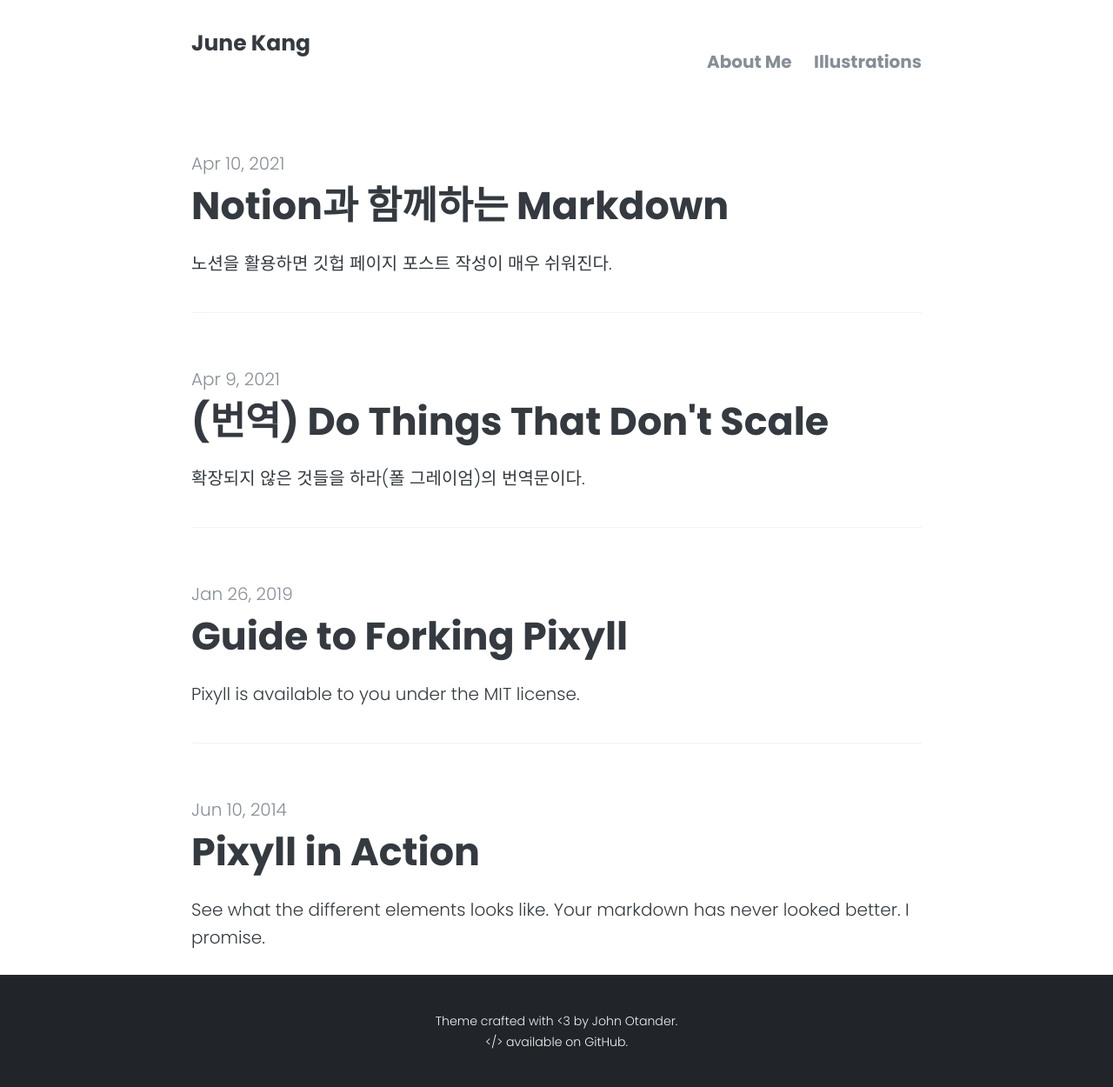
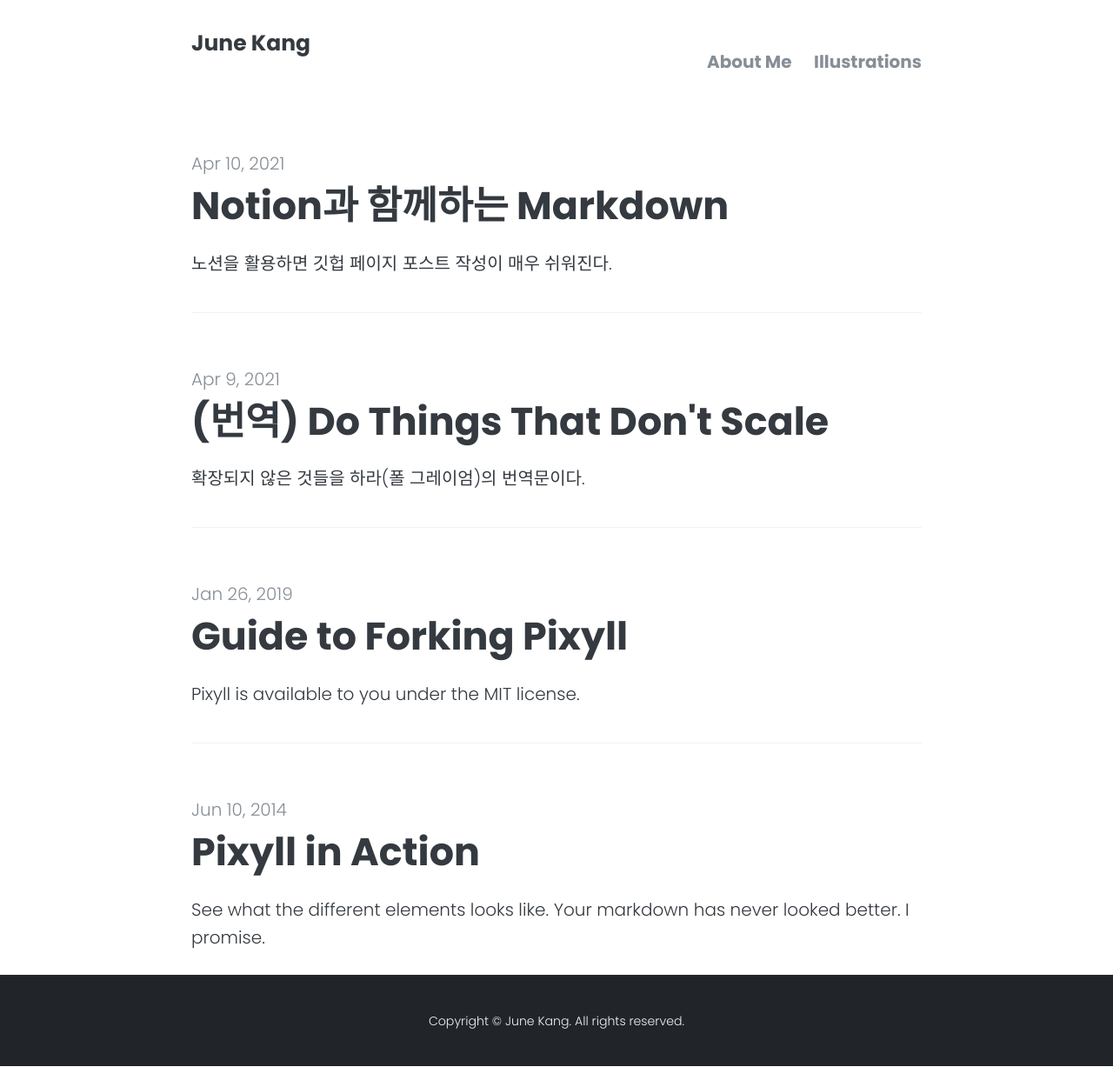
Before and after one commit to kangjune/kangjune.github.io, a Jekyll site: the page built from index.html, in a window 1280 px wide. Shown: the whole page at 87% size. Built offline with Jekyll 4.4.1, drawn with Linux system fonts in a browser that asks for light colours; the list of posts is cut into pages by our own code; after the commit the page ends 1226 px from its top, so only the background shows below that.

Commit message:
Update footer.html

```diff
--- a/_includes/footer.html
+++ b/_includes/footer.html
@@ -1,8 +1,7 @@
 <footer class="center">
   <div class="measure">
     <small>
-      Theme crafted with &lt;3 by John Otander.<br>
-      &lt;/&gt; available on GitHub.
+      Copyright © June Kang. All rights reserved.
     </small>
   </div>
 </footer>
```
